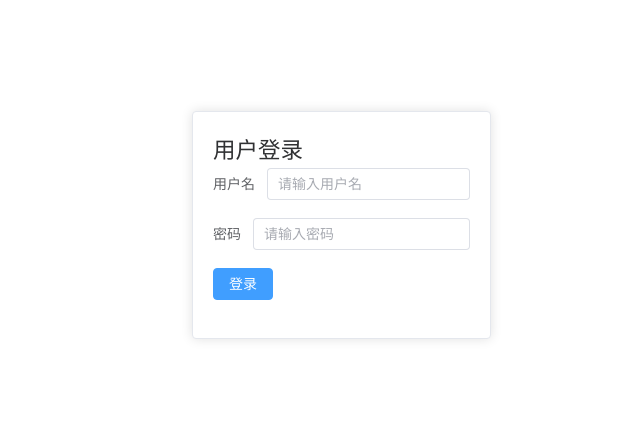
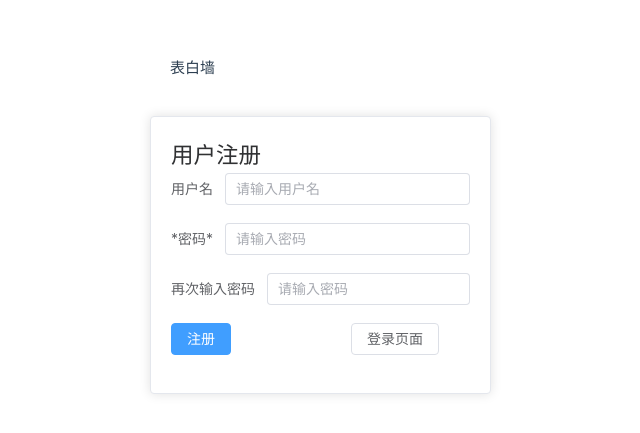
Before and after one commit to mao2006/confession_wall, a Vue app: page /register in a window 1280 px wide. Before the commit this address led to /login. Shown: the part 175-608 px from the top of the page, without its empty margins (149-789 px from the left). Built offline with nearby package versions, Linux system fonts and the light colour scheme.

Commit message:
update_20240922_21:12

```diff
--- a/src/router/index.ts
+++ b/src/router/index.ts
@@ -3,6 +3,8 @@ import { createPinia } from 'pinia'
 import login_page from '@/views/login_page.vue'
 import main_page from '@/views/main_page.vue'
 import { login_store } from '@/stores/store';
+import Register_page from '@/views/register_page.vue';
+import { ref } from 'vue';
 
 const router = createRouter({
   history: createWebHistory(import.meta.env.BASE_URL),
@@ -17,13 +19,19 @@ const router = createRouter({
       name:'main',
       component:main_page,
     },
+    {
+      path:'/register',
+      name:'register',
+      component:Register_page,
+    }
   ]
 })
 
 router.beforeEach(
   (to,from,next)=>{
     const store_loginpage = login_store()
-    if(to.path!='/login'&&store_loginpage.login_status==false){
+
+    if(to.path!='/login' && to.path!='/register' &&store_loginpage.login_status==false){
       console.log('111')
       next('/login')
     }else{
--- a/src/views/login_page.vue
+++ b/src/views/login_page.vue
@@ -1,16 +1,20 @@
 <template>
     <div>
+        <el-header>
+            表白墙
+        </el-header>
         <el-card  shadow="always">
             <h2>用户登录</h2>
             <el-form>
                 <el-form-item label="用户名">
-                <el-input  placeholder="请输入用户名"></el-input>
+                <el-input  placeholder="请输入用户名" ></el-input>
                 </el-form-item>
-                <el-form-item label="密码">
-                <el-input type="password" placeholder="请输入密码"></el-input>
+                <el-form-item label="密 码 ">
+                <el-input type="password" placeholder="请输入密码" ></el-input>
                 </el-form-item>
                 <el-form-item>
                 <el-button type="primary" @click="handle_login">登录</el-button>
+                <el-button type="default"  style="margin-left: 120px;" @click="handle_to_register" >注册页面</el-button>
                 </el-form-item>
             </el-form>
         </el-card>
@@ -26,13 +30,25 @@
 
 
 
+
     const handle_login = () => {
         // console.log(store_loginpage.login_status)
         store_loginpage.login_status = true;
         router.push('/main')
     }
+
+
+
+    const handle_to_register = ()=> {
+        router.push('/register')
+    }
 </script>
 
 <style scoped>
-
+    .el-alert {
+        margin: 20px 0 0;
+    }
+    .el-alert:first-child {
+        margin: 0;
+    }
 </style>
--- /dev/null
+++ b/src/views/register_page.vue
@@ -0,0 +1,66 @@
+<template>
+
+    <div>
+        <el-header>
+            表白墙
+        </el-header>
+        <el-card  shadow="always">
+            <el-alert title="Success alert" v-if="alert.is_alert.value ==true" type="success" center show-icon />
+            <h2>用户注册</h2>
+            <el-form>
+                <el-form-item label="用户名">
+                <el-input  placeholder="请输入用户名" ></el-input>
+                </el-form-item>
+                <el-form-item label="*密码*">
+                <el-input type="password" placeholder="请输入密码" ></el-input>
+                </el-form-item>
+
+                <el-form-item label="再次输入密码 ">
+                <el-input type="password" placeholder="请输入密码" ></el-input>
+                </el-form-item>
+                <el-form-item>
+                <el-button type="primary" @click="alert.handle_alert()">注册</el-button>
+                <el-button type="default"  style="margin-left: 120px;" @click="handle_to_login" >登录页面</el-button>
+                </el-form-item>
+            </el-form>
+        </el-card>
+    </div>
+</template>
+
+<script setup lang="ts">
+    import { ref, computed } from 'vue';
+    import router from '@/router/index'
+
+    const use_alert = ()=> {
+        const is_alert = ref(false)
+
+        const handle_close = ()=>{
+            is_alert.value = false
+        }
+
+        const handle_alert = ()=>{
+            is_alert.value = true;
+            setTimeout(()=>{handle_close()},3000)
+        }
+        return {
+            is_alert,
+            handle_close,
+            handle_alert
+        }
+    }
+
+    const alert = use_alert()
+
+    const handle_to_login = ()=> {
+        router.push('/login')
+    }
+</script>
+
+<style scoped>
+    .el-alert {
+        margin: 20px 0 0;
+    }
+    .el-alert:first-child {
+        margin: 0;
+    }
+</style>
```
